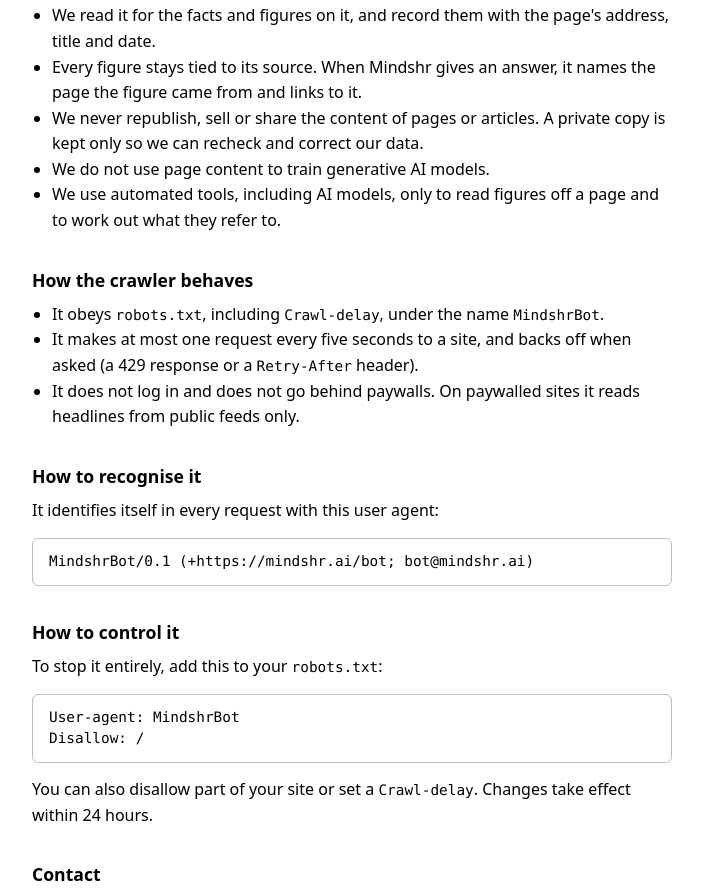
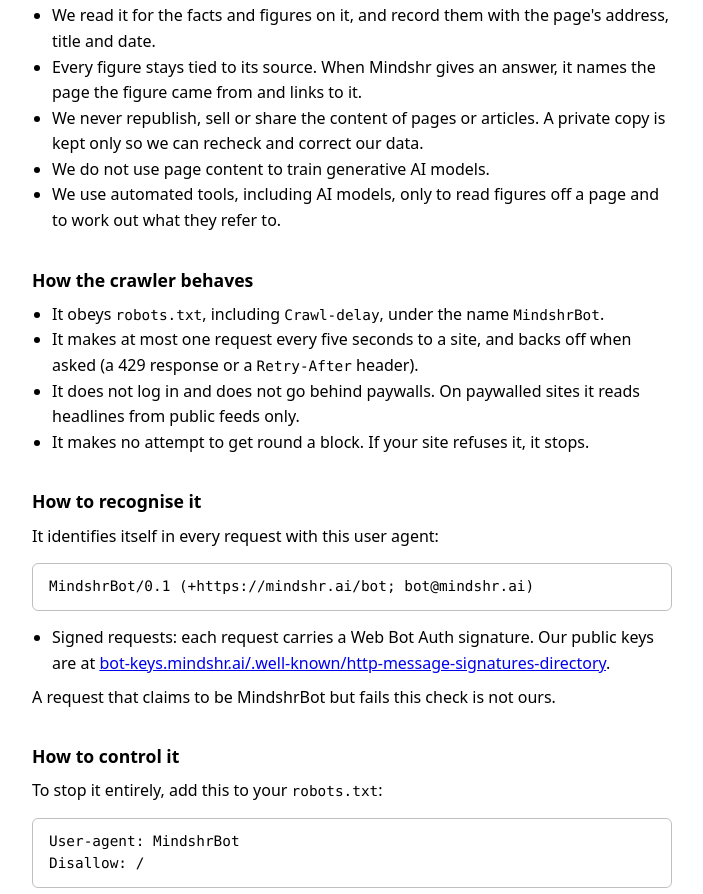
Before and after one commit to sean590/mindshare-landing, a plain HTML site: page bot/index.html in a window 1280 px wide. Shown: the part 268-1162 px from the top of the page, without its empty margins (288-991 px from the left). Drawn offline with Linux system fonts and the light colour scheme.

Commit message:
Add files via upload

```diff
--- a/bot/index.html
+++ b/bot/index.html
@@ -47,21 +47,16 @@
   <li>It obeys <code>robots.txt</code>, including <code>Crawl-delay</code>, under the name <code>MindshrBot</code>.</li>
   <li>It makes at most one request every five seconds to a site, and backs off when asked (a 429 response or a <code>Retry-After</code> header).</li>
   <li>It does not log in and does not go behind paywalls. On paywalled sites it reads headlines from public feeds only.</li>
-  <!-- NOT YET AGREED. Publishing this rules out ever switching on an unblocker:
   <li>It makes no attempt to get round a block. If your site refuses it, it stops.</li>
-  -->
 </ul>
 
 <h2>How to recognise it</h2>
 <p>It identifies itself in every request with this user agent:</p>
 <pre>MindshrBot/0.1 (+https://mindshr.ai/bot; bot@mindshr.ai)</pre>
-<!-- NOT YET TRUE. Uncomment each line when it is live:
 <ul>
-  <li>IP addresses: every request comes from the addresses listed at <a href="https://mindshr.ai/bot/ips.json">mindshr.ai/bot/ips.json</a>.</li>
-  <li>Signed requests: each request carries a Web Bot Auth signature. Our public keys are at <a href="https://mindshr.ai/.well-known/http-message-signatures-directory">mindshr.ai/.well-known/http-message-signatures-directory</a>.</li>
+  <li>Signed requests: each request carries a Web Bot Auth signature. Our public keys are at <a href="https://bot-keys.mindshr.ai/.well-known/http-message-signatures-directory">bot-keys.mindshr.ai/.well-known/http-message-signatures-directory</a>.</li>
 </ul>
-<p>A request that claims to be MindshrBot but fails these checks is not ours.</p>
--->
+<p>A request that claims to be MindshrBot but fails this check is not ours.</p>
 
 <h2>How to control it</h2>
 <p>To stop it entirely, add this to your <code>robots.txt</code>:</p>
```
